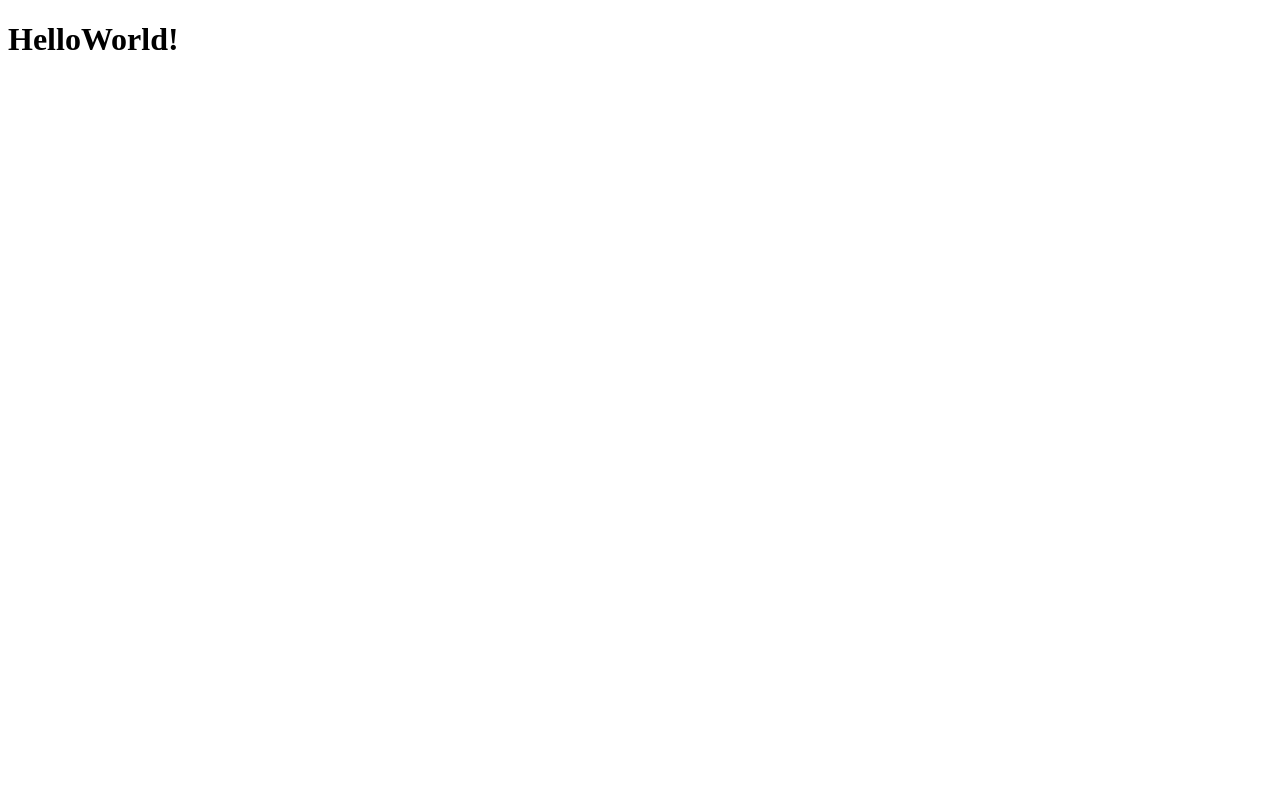
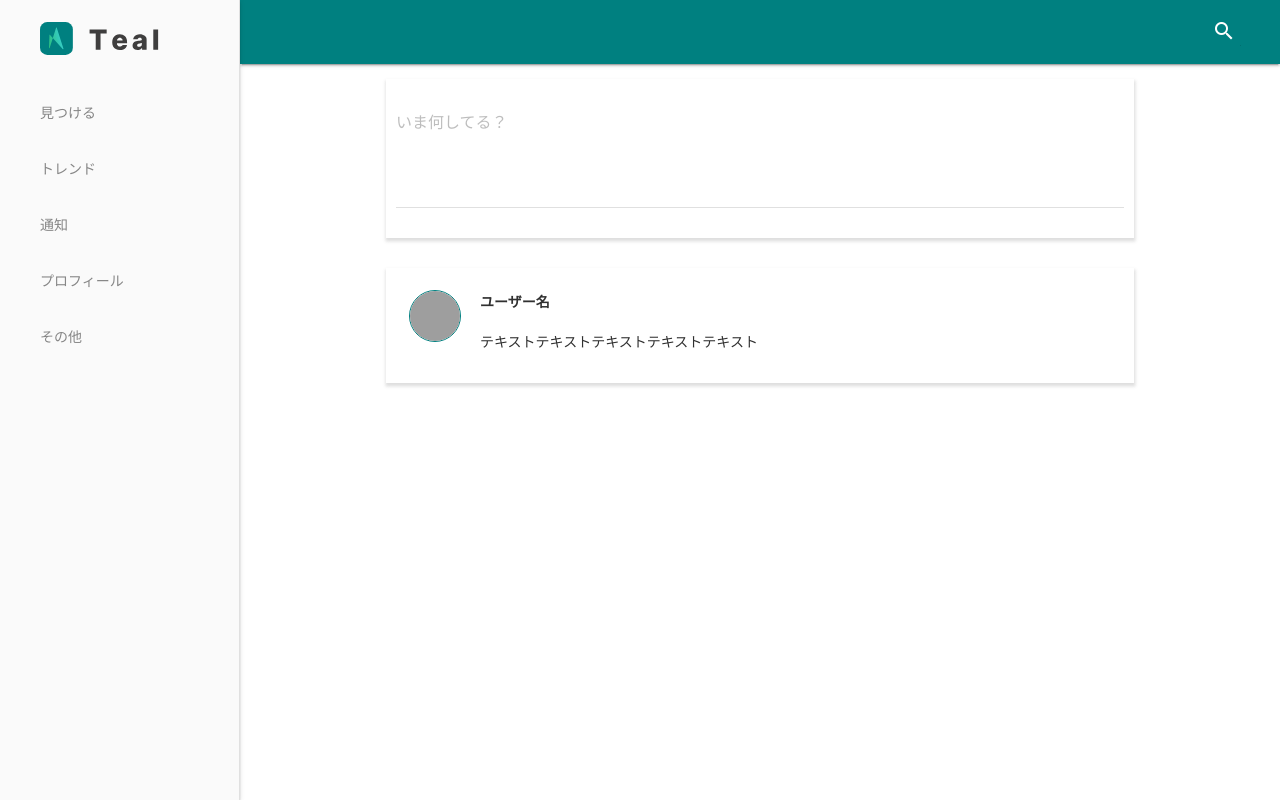
Before and after one commit to UmiirosoftTeal/Umiirosoft-Teal, a Flask app: page /home in a window 1280 px wide. Before the commit the page is almost empty. Run offline with Flask 2, Linux system fonts and the light colour scheme; grey boxes are pictures that could not be loaded.

Commit message:
add CSS  Framework

```diff
--- /dev/null
+++ b/static/main.js
@@ -0,0 +1,3 @@
+// Instantiation
+const topAppBarElement = document.querySelector('.mdc-top-app-bar');
+const topAppBar = new MDCTopAppBar(topAppBarElement);
--- a/static/style.css
+++ b/static/style.css
@@ -0,0 +1,86 @@
+:root {
+    --tealThemaColor: #008080;
+    --tealColor1: #01afaf;
+    --tealColor2: #00cdcd;
+    --tealColor3: #00f1f1;
+    --textColor_D: #303030;
+    --textColor_w: #f4f4f4;
+    --tealRed: #f97171;
+    --tealBlue: #71aef9;
+    --tealGreen: #7be975;
+    --tealOrange: #eebb56;
+    --tealBoxShadow: #86868643 0px 2px 3px 1.5px;
+}
+body {
+    font-family: 'Inter', sans-serif;
+    font-family: 'Noto Sans JP', sans-serif;
+    margin: 0px;
+    padding: 0px;
+}
+.center {
+    margin-top: 5px;
+    text-align: left;
+}
+.search {
+    max-width: 95%;
+    width: 100%;
+    margin: 10px;
+    padding: 10px;
+    box-shadow: var(--tealBoxShadow);
+}
+.mdl-layout__header {
+    background-color: var(--tealThemaColor);
+}
+.page-content {
+    display: flex;
+    flex-wrap: wrap;
+    justify-content: center;
+    color: var(--textColor_D)
+}
+.tweet-item {
+    width: 50%;
+    margin: 15px;
+    margin-bottom: 5px;
+    padding: 10px;
+    background: rgb(255, 255, 255);
+    box-shadow: var(--tealBoxShadow);
+}
+@media screen and (max-width: 1500px) {
+    .tweet-item {
+        width: 70%;
+        margin: 15px;
+    }
+}
+@media screen and (max-width: 730px) {
+    .tweet-item {
+        width: 90%;
+        margin: 15px;
+    }
+}
+.mdl-js-textfield, .mdl-textfield__input {
+    width: 100%;
+    resize:none;
+}
+.mdl-textfield.is-focused .mdl-textfield__label {
+    color:var(--tealThemaColor);
+}
+
+.mdl-textfield__label:after{
+    background-color:var(--tealThemaColor);
+}
+.user-icon {
+    width: 50px;
+    height: 50px;
+    object-fit: cover;
+    border-radius: 50%;
+    border: #008080 1px solid;
+    margin-left: 10px;
+    margin-right: 15px;
+}
+.user-name {
+    font-weight: bold;
+}
+td {
+    padding-top: 10px;
+    vertical-align: top;
+}
--- a/templates/base.html
+++ b/templates/base.html
@@ -1,22 +1,57 @@
 <!DOCTYPE html>
 <html lang="ja">
+
 <head>
     <meta charset="UTF-8">
     <meta http-equiv="X-UA-Compatible" content="IE=edge">
     <meta name="viewport" content="width=device-width, initial-scale=1.0">
     <title>Teal - Umiirosoft</title>
+
+    <!-- import Google material CSS Framework -->
+    <link rel="stylesheet" href="https://fonts.googleapis.com/icon?family=Material+Icons">
+    <link rel="stylesheet" href="https://code.getmdl.io/1.3.0/material.indigo-pink.min.css">
+    <script defer src="https://code.getmdl.io/1.3.0/material.min.js"></script>
+
     <link rel="stylesheet" href="{{ url_for('static', filename='style.css') }}">
     <link rel="manifest" href="{{ url_for('static', filename='manifest.json') }}">
     <script src="{{ url_for('static', filename='service-worker.js') }}"></script>
     {% block head %}{% endblock %}
 </head>
+
 <body>
-
+    <div class="mdl-layout mdl-js-layout mdl-layout--fixed-drawer mdl-layout--fixed-header">
+        <header class="mdl-layout__header">
+            <div class="mdl-layout__header-row">
+                <div class="mdl-layout-spacer"></div>
+                <div class="mdl-textfield mdl-js-textfield mdl-textfield--expandable mdl-textfield--floating-label mdl-textfield--align-right">
+                    <label class="mdl-button mdl-js-button mdl-button--icon" for="fixed-header-drawer-exp">
+                        <i class="material-icons">search</i>
+                    </label>
+                    <div class="mdl-textfield__expandable-holder">
+                        <input class="mdl-textfield__input" type="text" name="sample" id="fixed-header-drawer-exp">
+                    </div>
+                </div>
+            </div>
+        </header>
+        <div class="mdl-layout__drawer">
+            <span class="mdl-layout-title center"><img width="120px" src="{{ url_for('static', filename='images/logo.svg') }}"></span>
+            <nav class="mdl-navigation">
+                <a class="mdl-navigation__link" href="">見つける</a>
+                <a class="mdl-navigation__link" href="">トレンド</a>
+                <a class="mdl-navigation__link" href="">通知</a>
+                <a class="mdl-navigation__link" href="">プロフィール</a>
+                <a class="mdl-navigation__link" href="">その他</a>
+            </nav>
+        </div>
+        <main class="mdl-layout__content">
+            <div class="page-content">
                 {% block body %}{% endblock %}
-
+            </div>
+        </main>
+    </div>
     <script>
-      if('serviceWorker' in navigator){
-        navigator.serviceWorker.register("{{ url_for('static', filename='service-worker.js') }}").then(function(){
+        if ('serviceWorker' in navigator) {
+            navigator.serviceWorker.register("{{ url_for('static', filename='service-worker.js') }}").then(function () {
                 console.log("Service Worker is registered!!");
             });
         }
@@ -24,4 +59,5 @@
         const tooltipList = [...tooltipTriggerList].map(tooltipTriggerEl => new bootstrap.Tooltip(tooltipTriggerEl))
     </script>
 </body>
+
 </html>
--- a/templates/index.html
+++ b/templates/index.html
@@ -1,6 +1,28 @@
 {% extends 'base.html' %}
 
 {% block body %}
-<h1>HelloWorld!</h1>
+<div class="tweet-item">
+    <!-- Simple Textfield -->
+    <!-- Floating Multiline Textfield -->
+    <form action="#">
+        <div class="mdl-textfield mdl-js-textfield">
+            <textarea class="mdl-textfield__input" type="text" rows="5" id="sample5"></textarea>
+            <label class="mdl-textfield__label" for="sample5">いま何してる？</label>
+        </div>
+    </form>
+
+</div>
+<div class="tweet-item">
+    <table>
+        <td>
+            <img class="user-icon" src="https://pkg.go.dev/static/shared/gopher/package-search-700x300.jpeg">
+        </td>
+        <td>
+            <p class="user-name">ユーザー名</p>
+            <p>テキストテキストテキストテキストテキスト</p>
+        </td>
+    </table>
+</div>
+
 
 {% endblock %}
```
Lines whose indentation alone changed are shown as unchanged.
